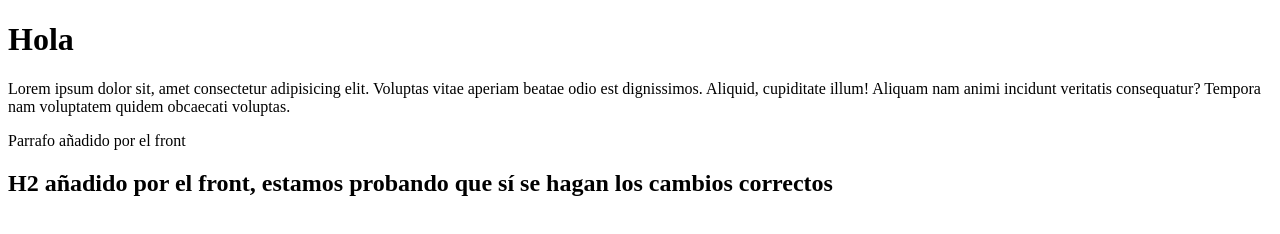
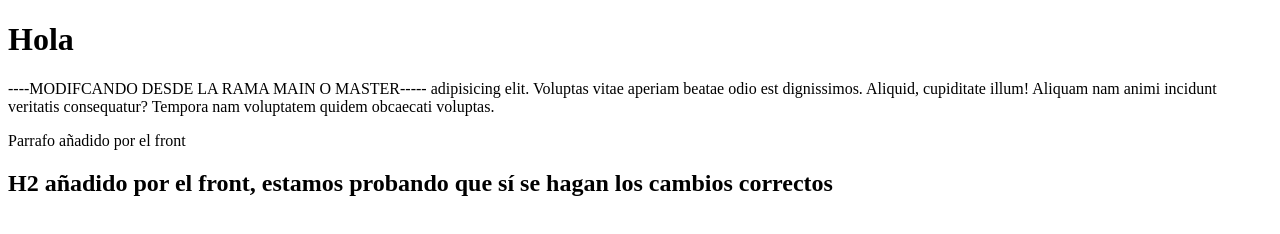
Before and after one commit to KeDuCa96/Learning-GIT-and-GITHUB, a plain HTML site: page index.html in a window 1280 px wide. Drawn offline with Linux system fonts and the light colour scheme.

Commit message:
modifique el primer renglon del primer parrafo

```diff
--- a/index.html
+++ b/index.html
@@ -9,7 +9,7 @@
 <body>
     <h1>Hola</h1>
 
-    <p>Lorem ipsum dolor sit, amet consectetur adipisicing elit. Voluptas vitae aperiam beatae odio est dignissimos. Aliquid, cupiditate illum! Aliquam nam animi incidunt veritatis consequatur? Tempora nam voluptatem quidem obcaecati voluptas.</p>
+    <p>----MODIFCANDO DESDE LA RAMA MAIN O MASTER----- adipisicing elit. Voluptas vitae aperiam beatae odio est dignissimos. Aliquid, cupiditate illum! Aliquam nam animi incidunt veritatis consequatur? Tempora nam voluptatem quidem obcaecati voluptas.</p>
 
     <p>Parrafo añadido por el front</p>
 
```
